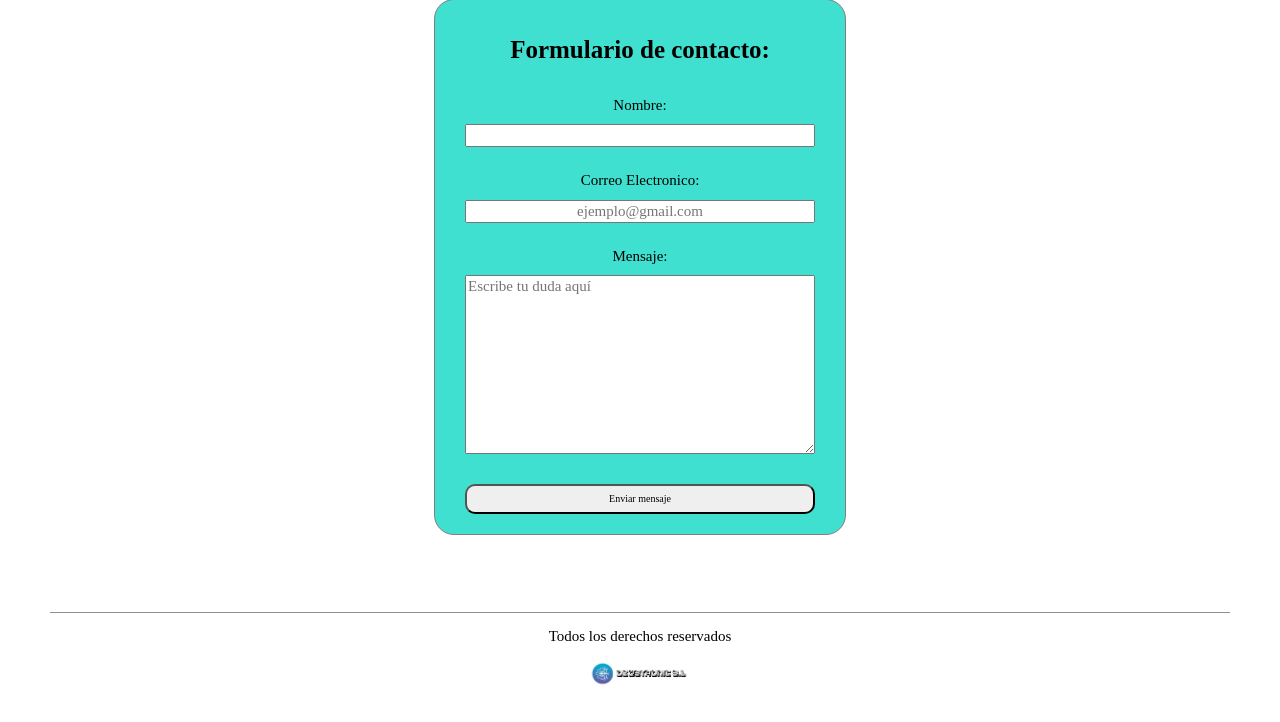
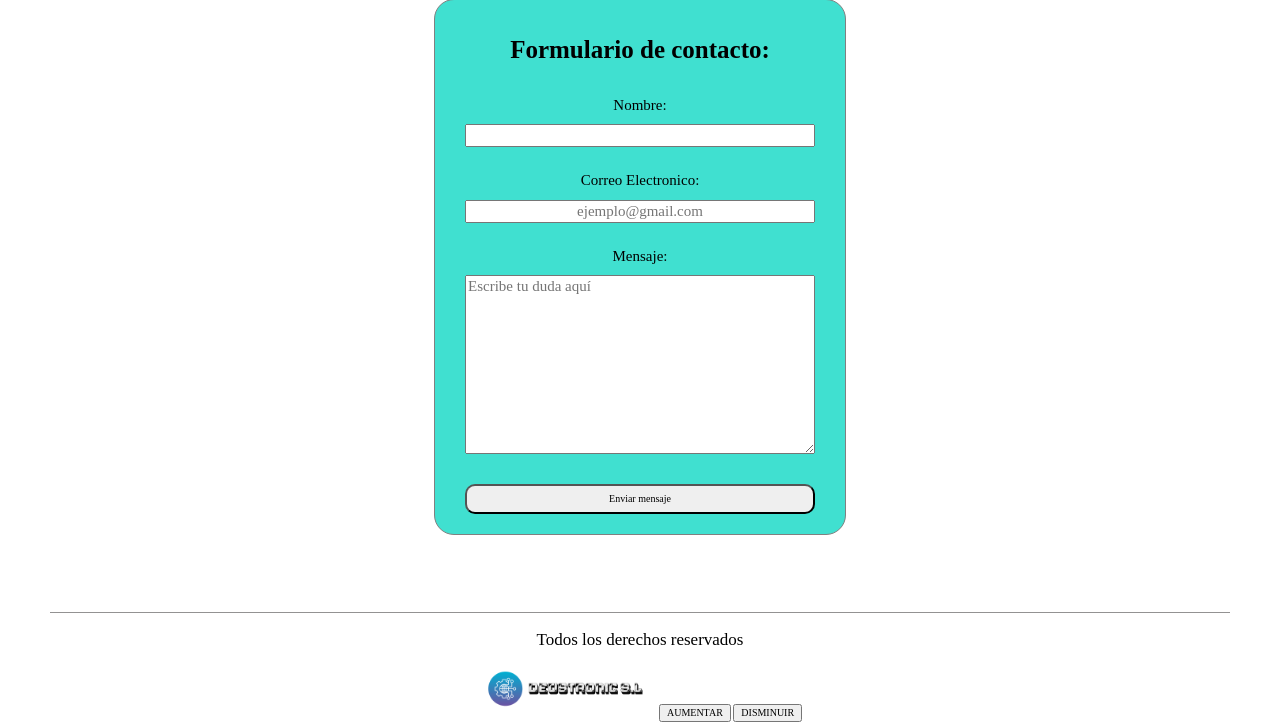
Before and after one commit to markelDeusto/Entregable2-3-4, a Django app: page /deustronic/contacto in a window 1280 px wide. Shown: the part 202-924 px from the top of the page. Before the commit the page ends 887 px from the top, so only its background shows below. Run offline with Django 5.2, Linux system fonts and the light colour scheme.

Commit message:
aumentar y disminuir tamaño sin css

```diff
--- a/proyecto1/empresaDjango/static/css/styles.css
+++ b/proyecto1/empresaDjango/static/css/styles.css
@@ -650,10 +650,10 @@ a {
 }
 
 .contenido-footer img {
-    height: 3rem;
+    height: 5rem;
 }
 .copyright{
-    font-size: 1.5rem;
+    font-size: 1.7rem;
 }
 
 /*EMAIL*/
--- /dev/null
+++ b/proyecto1/empresaDjango/static/js/script.js
@@ -0,0 +1,25 @@
+let aument = document.getElementById('aumentar')
+aument.addEventListener('click', aumentarTexto)
+
+let dismin = document.getElementById('disminuir')
+dismin.addEventListener('click', disminuirTexto)
+
+function aumentarTexto(event){
+    let body = document.querySelector('body');
+
+    let currentFontSize = parseFloat(window.getComputedStyle(body).fontSize) / parseFloat(window.getComputedStyle(document.documentElement).fontSize );
+
+    let newFontSize = parseFloat(currentFontSize) + 0.2;
+
+    body.style.fontSize = newFontSize + 'rem';
+}
+
+function disminuirTexto(event){
+    let body = document.querySelector('body');
+
+    let currentFontSize = parseFloat(window.getComputedStyle(body).fontSize) / parseFloat(window.getComputedStyle(document.documentElement).fontSize );
+
+    let newFontSize = parseFloat(currentFontSize) - 0.2;
+
+    body.style.fontSize = newFontSize + 'rem';
+}
--- a/proyecto1/empresaDjango/templates/base.html
+++ b/proyecto1/empresaDjango/templates/base.html
@@ -38,9 +38,12 @@
     <div class="contenido-footer">
         <p class="copyright">Todos los derechos reservados</p>
         <img src="{% static 'images/DEUSTRONIC.png' %}" alt="Logo Tienda"/>
+        <button id="aumentar">AUMENTAR</button>
+        <button id="disminuir">DISMINUIR</button>
     </div>
+
 </footer>
 
-
+<script src="{% static 'js/script.js' %}"></script>
 </body>
 </html>
--- a/proyecto1/empresaDjango/views.py
+++ b/proyecto1/empresaDjango/views.py
@@ -238,7 +238,7 @@ def contacto(request):
             mensaje = request.POST.get('mensaje')
 
             send_mail(
-                'Confirmacion de recepcion de email',
+                'Confirmación de recepción de email',
                 'Hola ' + nombre + ':' + '\n' + 'Hemos recibido tu consulta con el siguiente mensaje: ' + '\n' + mensaje +
                 '\n' + 'Nos pondremos en contacto con usted para resolver la duda lo antes posible.' + '\n' + '\n'
                 + 'Atentamente, el equipo de Deustronic.',
```
Also changed, not shown: proyecto1/db.sqlite3, proyecto1/empresaDjango/migrations/0002_remove_cliente_id_remove_componente_id_and_more.py (added).
